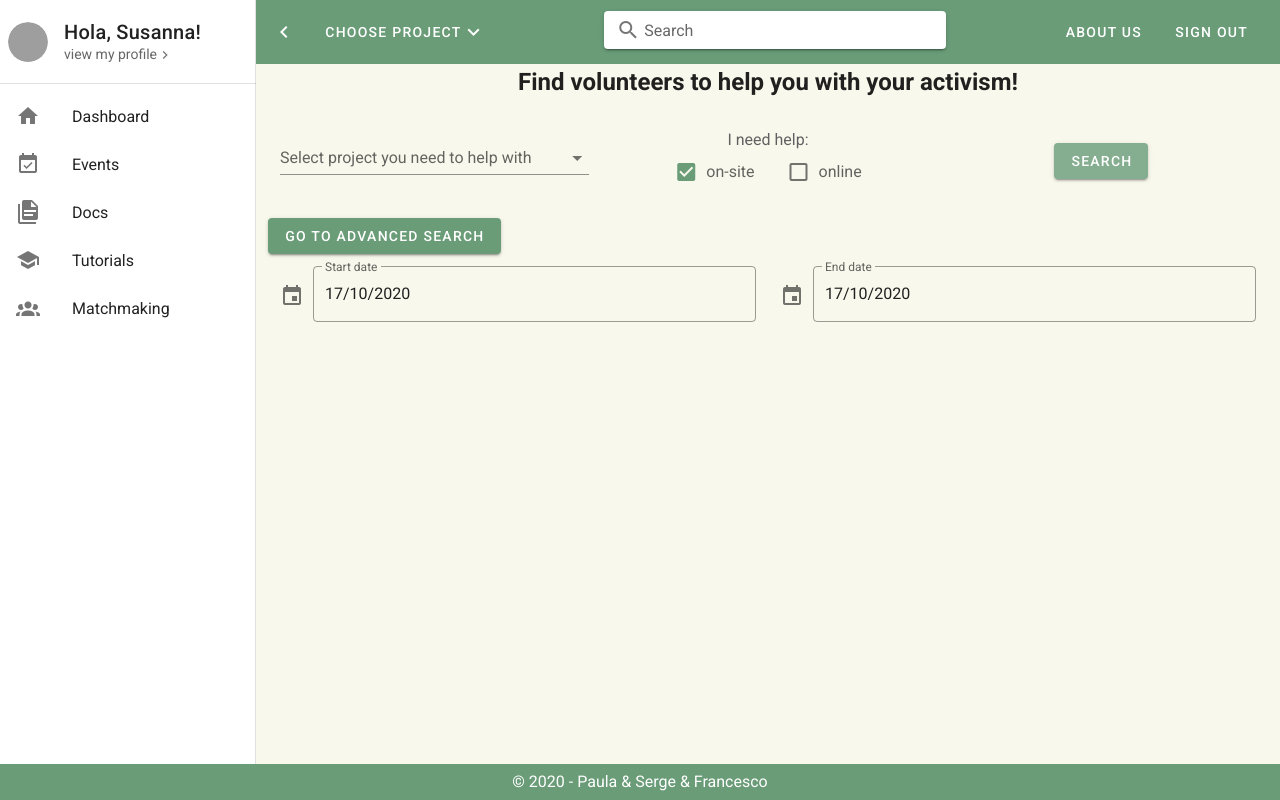
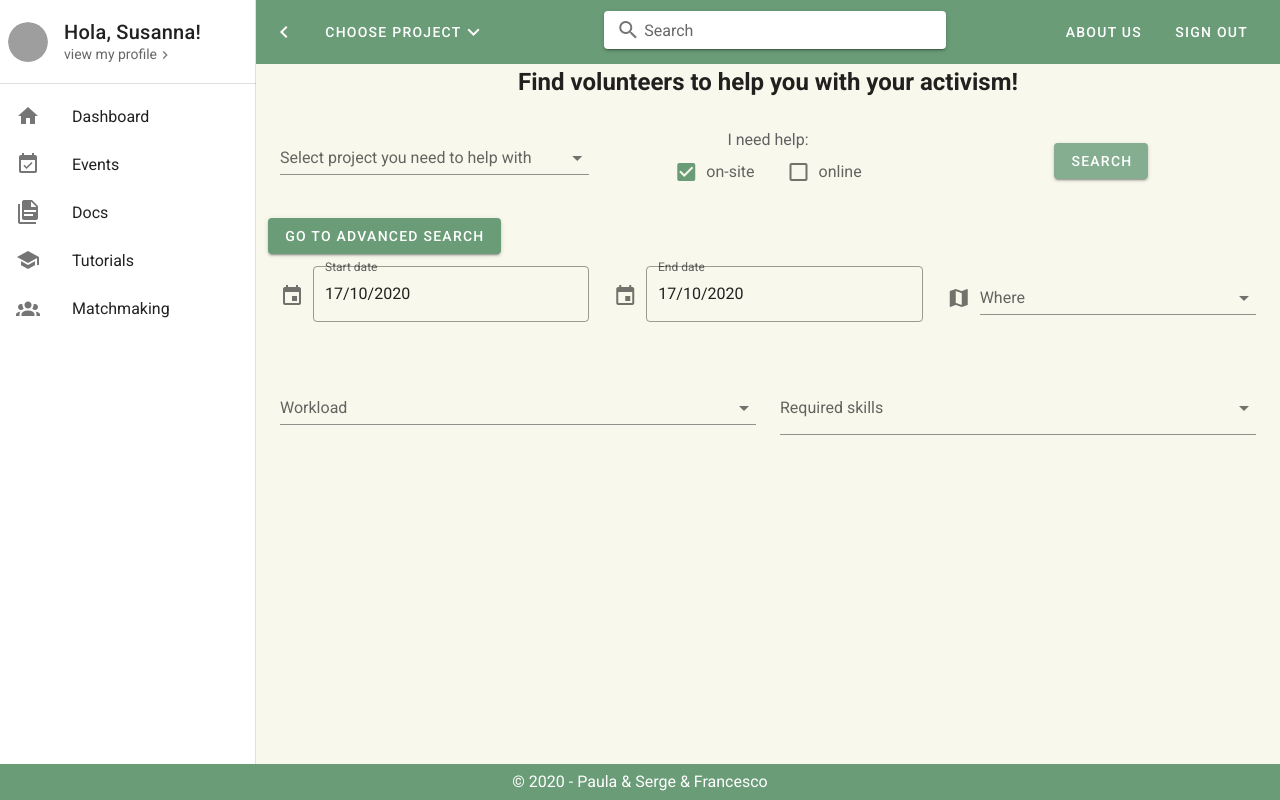
Before and after one commit to souserge/team-env-frontend, a Nuxt app: page /app/matchmaking/findhelp in a window 1280 px wide. Both pictures are taken after a click on the button "GO TO ADVANCED SEARCH". Built offline with nearby package versions, Linux system fonts and the light colour scheme; grey boxes are pictures that could not be loaded.

Commit message:
finish findhelp page

```diff
--- a/components/forms/MatchmakingAdvancedSearch.vue
+++ b/components/forms/MatchmakingAdvancedSearch.vue
@@ -3,18 +3,56 @@
     <v-row>
         <v-col
           cols="12"
-          md="6"
+          md="4"
         >
         <AppDatePicker label="Start date">
         </AppDatePicker>
         </v-col>
         <v-col
           cols="12"
-          md="6"
+          md="4"
         >
         <AppDatePicker label="End date">
         </AppDatePicker>
         </v-col>
+        <v-col
+        cols="12"
+          md="4">
+            <v-select
+          :items="places"
+          menu-props="auto"
+          label="Where"
+          hide-details
+          prepend-icon="mdi-map"
+          single-line
+        ></v-select>
+        </v-col>
+    </v-row>
+    <v-row>
+    <v-col
+        class="d-flex"
+        cols="12"
+        md="6"
+      >
+      <v-select
+          :items="workloaditems"
+          label="Workload"
+        ></v-select>
+
+      </v-col>
+      <v-col
+        class="d-flex"
+        cols="12"
+        md="6"
+      >
+        <v-select
+            :items="items"
+            attach
+            chips
+            label="Required skills"
+            multiple
+          ></v-select>
+      </v-col>
     </v-row>
 
 
@@ -24,6 +62,26 @@
 
 <script>
   export default {
+      data: () => ({
+      items: ['editing', 'English', 'public speaking', 'design'],
+        places: [
+          'Alabama', 'Alaska', 'American Samoa', 'Arizona',
+          'Arkansas', 'California', 'Colorado', 'Connecticut',
+          'Delaware', 'District of Columbia', 'Federated States of Micronesia',
+          'Florida', 'Georgia', 'Guam', 'Hawaii', 'Idaho',
+          'Illinois', 'Indiana', 'Iowa', 'Kansas', 'Kentucky',
+          'Louisiana', 'Maine', 'Marshall Islands', 'Maryland',
+          'Massachusetts', 'Michigan', 'Minnesota', 'Mississippi',
+          'Missouri', 'Montana', 'Nebraska', 'Nevada',
+          'New Hampshire', 'New Jersey', 'New Mexico', 'New York',
+          'North Carolina', 'North Dakota', 'Northern Mariana Islands', 'Ohio',
+          'Oklahoma', 'Oregon', 'Palau', 'Pennsylvania', 'Puerto Rico',
+          'Rhode Island', 'South Carolina', 'South Dakota', 'Tennessee',
+          'Texas', 'Utah', 'Vermont', 'Virgin Island', 'Virginia',
+          'Washington', 'West Virginia', 'Wisconsin', 'Wyoming',
+        ],
+        workloaditems: ['1-2 hours weekly', '3-4 hours weekly', '5-6 hours weekly']
+    }),
 
   }
 </script>
--- a/pages/app/matchmaking/findhelp.vue
+++ b/pages/app/matchmaking/findhelp.vue
@@ -40,13 +40,13 @@
      </v-col>
     </v-row>
     <v-row>
-      <v-btn color="primary" @click='show = adv' x-medium>
+      <v-btn color="primary" x-medium @click="openAdvancedSearch">
             Go to advanced search
         </v-btn>
     </v-row>
   </v-container>
   <v-container fluid id="adv">
-  <MatchmakingAdvancedSearch>
+  <MatchmakingAdvancedSearch v-show="advancedSearchOpened">
   </MatchmakingAdvancedSearch>
   </v-container>
   </div>
@@ -56,9 +56,15 @@
 export default {
     data(){
     return {
+      advancedSearchOpened: false,
       items: ["Legal meeting", "Recycling Discussion", "Environmental festival"]
     }
-}
+  },
+  methods: {
+      openAdvancedSearch() {
+        this.advancedSearchOpened = true;
+      }
+    }
 }
 </script>
 
```
